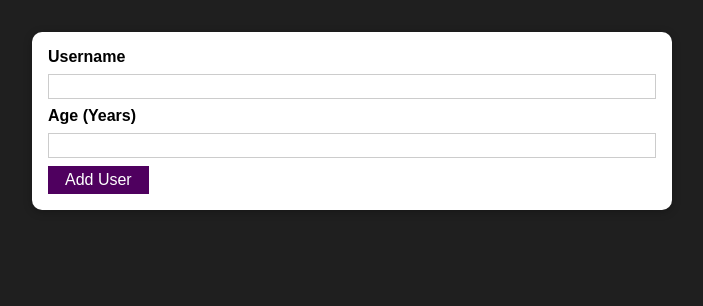
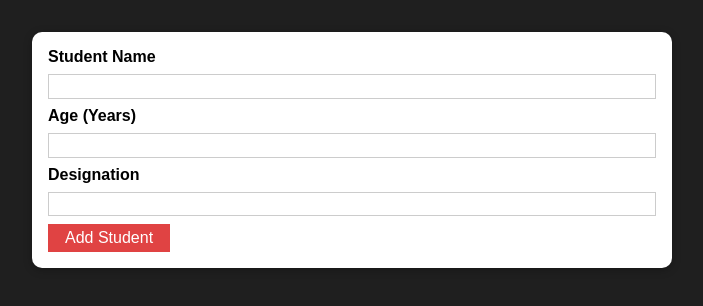
Before and after one commit to keerthiJR/React-StudentDetails-MAX, a React (Create React App) app: page / in a window 1280 px wide. Shown: the top 306 px of the page, without its empty margins (288-991 px from the left). Built offline with nearby package versions, Linux system fonts and the light colour scheme.

Commit message:
added validation and create high level state

```diff
--- a/src/App.js
+++ b/src/App.js
@@ -1,11 +1,25 @@
-import React from 'react';
-
+import React, { useState } from 'react';
+import UsersList from './components/Users/UsersList';
 import AddUser from './components/Users/AddUser';
 
 function App() {
+  const [usersList, setUsersList] = useState([]);
+
+  const addUsersHandler = (uName, uAge, uDesignation) => {
+    setUsersList(prevExpenses => {
+      return [{
+        id: usersList.length + 1,
+        name: uName,
+        age: uAge,
+        designation: uDesignation
+      }, ...prevExpenses]
+    })
+  }
+  console.log(usersList)
   return (
     <div>
-      <AddUser />
+      <AddUser adduser={addUsersHandler} />
+      {usersList.length > 0 && <UsersList users={usersList} />}
     </div>
   );
 }
--- a/src/components/UI/Button.module.css
+++ b/src/components/UI/Button.module.css
@@ -1,7 +1,7 @@
 .button {
     font: inherit;
-    border: 1px solid #4f005f;
-    background: #4f005f;
+    border: 1px solid #e04343;
+    background: #e04343;
     color: white;
     padding: 0.25rem 1rem;
     cursor: pointer;
@@ -9,8 +9,8 @@
 
   .button:hover,
   .button:active {
-    background: #741188;
-    border-color: #741188;
+    background: #e04343;
+    border-color: #e04343;
   }
 
   .button:focus {
--- a/src/components/Users/AddUser.js
+++ b/src/components/Users/AddUser.js
@@ -1,22 +1,51 @@
-import React from 'react';
+import React, { useState } from 'react';
 
 import Card from '../UI/Card';
 import Button from '../UI/Button';
 import classes from './AddUser.module.css';
 
 const AddUser = (props) => {
+
+  const [enteredUsername, setEnteredUsername] = useState('');
+  const [enteredAge, setEnteredAge] = useState('');
+  const [enteredDesignation, setEnteredDesignation] = useState('');
+
   const addUserHandler = (event) => {
     event.preventDefault();
+    if(enteredUsername.trim().length === 0 || enteredDesignation.trim().length === 0 || enteredAge.trim().length === 0){
+      return;
+    }
+    if(+enteredAge<0){
+      return;
+    }
+    props.adduser(enteredUsername,enteredAge, enteredDesignation)
+    setEnteredAge('');
+    setEnteredUsername('')
+    setEnteredDesignation('')
   };
+
+  const usernameChangeHandler = (event)=>{
+    setEnteredUsername(event.target.value)
+  }
+
+  const ageChangeHandler = (event)=>{
+    setEnteredAge(event.target.value)
+  }
+
+  const designationChangeHandler = (event)=>{
+    setEnteredDesignation(event.target.value)
+  }
 
   return (
     <Card className={classes.input}>
       <form onSubmit={addUserHandler}>
-        <label htmlFor="username">Username</label>
-        <input id="username" type="text" />
+        <label htmlFor="username">Student Name</label>
+        <input id="username" type="text" value={enteredUsername} onChange={usernameChangeHandler}/>
         <label htmlFor="age">Age (Years)</label>
-        <input id="age" type="number" />
-        <Button type="submit">Add User</Button>
+        <input id="age" type="number" value={enteredAge} onChange={ageChangeHandler}/>
+        <label htmlFor="username">Designation</label>
+        <input id="designation" type="text" value={enteredDesignation} onChange={designationChangeHandler}/>
+        <Button type="submit">Add Student</Button>
       </form>
     </Card>
   );
--- /dev/null
+++ b/src/components/Users/UsersList.js
@@ -0,0 +1,17 @@
+import classes from './UsersList.module.css'
+import Card from '../UI/Card';
+const UsersList = (props) => {
+    return (
+        <Card className={classes.users}>
+            <ul>
+                {props.users.map(item=>(
+                    <li key={item.id} style={{display:"flex", justifyContent:"space-evenly"}}>
+                     <b>Name:</b> {item.name} <b>Age:</b> {item.age} <b>Designation:</b> {item.designation}
+                    </li>
+                ))}
+            </ul>
+        </Card>
+     );
+}
+
+export default UsersList;
--- /dev/null
+++ b/src/components/Users/UsersList.module.css
@@ -0,0 +1,16 @@
+.users {
+    margin: 2rem auto;
+    width: 90%;
+    max-width: 40rem;
+  }
+
+  .users ul {
+    list-style: none;
+    padding: 1rem;
+  }
+
+  .users li {
+    border: 1px solid #ccc;
+    margin: 0.5rem 0;
+    padding: 0.5rem;
+  }
```
